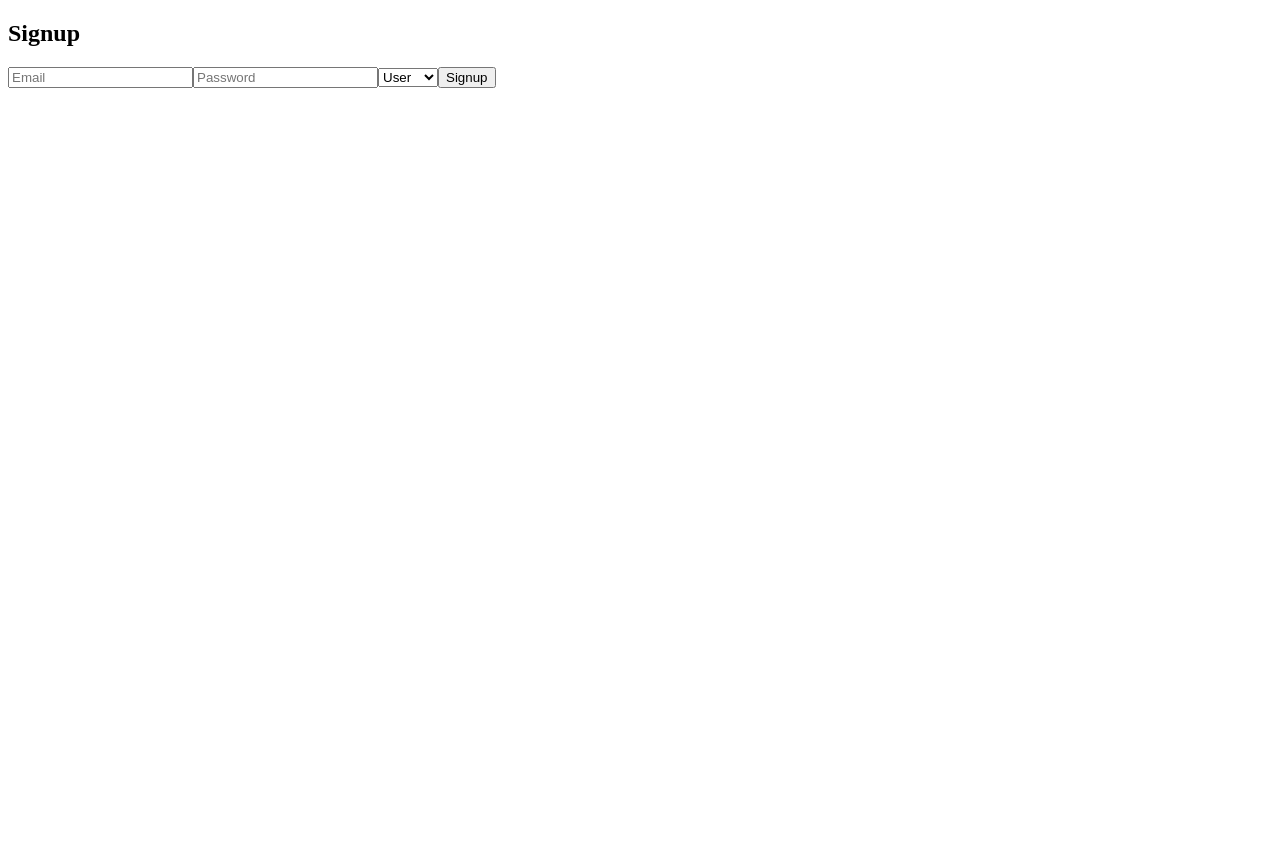
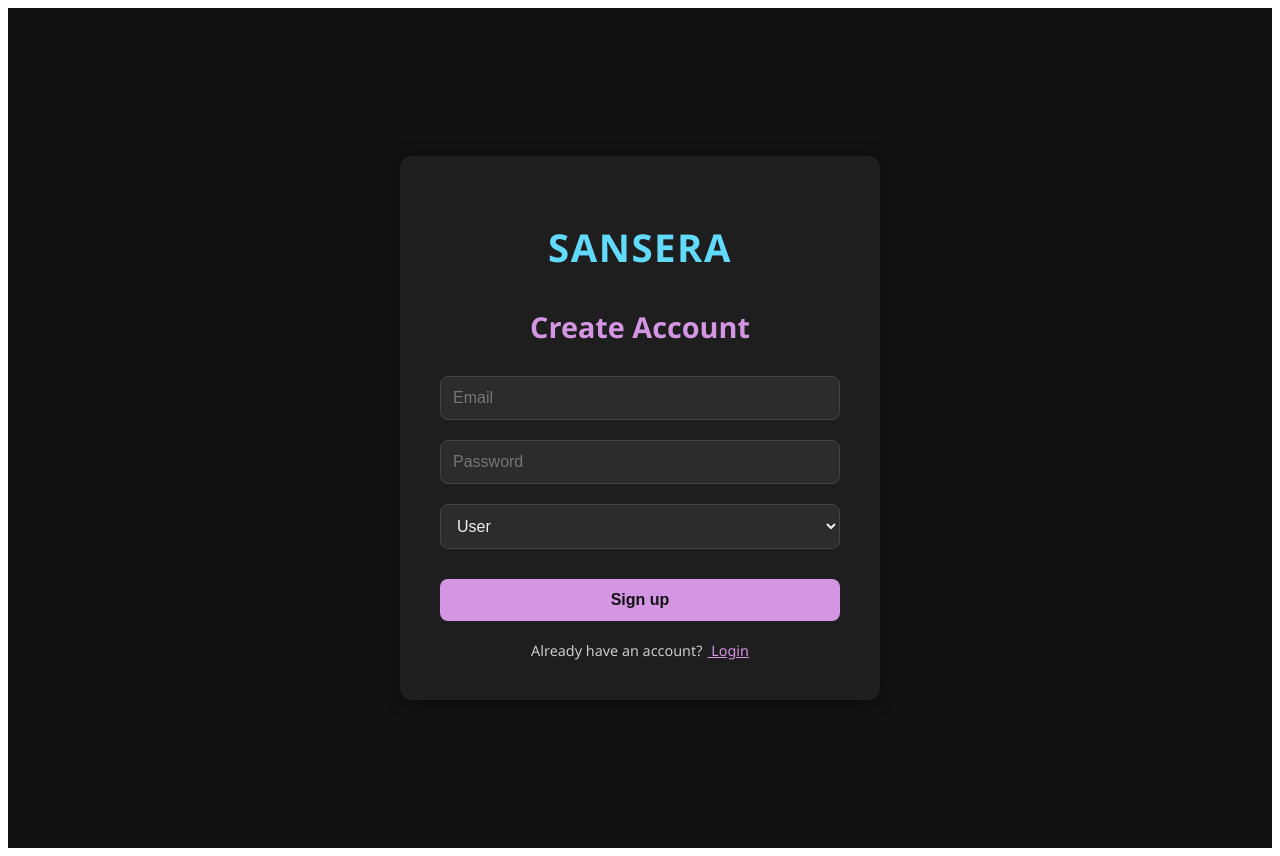
Before and after one commit to yashithalrao/newfinal, a React (Vite) app in the folder frontend/: page /signup in a window 1280 px wide. Before the commit the page ends 800 px from the top, so only its background shows below. Built offline with nearby package versions, Linux system fonts and the light colour scheme; no server answers.

Commit message:
Update Signup.jsx

```diff
--- a/frontend/src/pages/Signup.jsx
+++ b/frontend/src/pages/Signup.jsx
@@ -1,5 +1,5 @@
 import { useState } from 'react';
-import { useNavigate } from 'react-router-dom';
+import { useNavigate, Link } from 'react-router-dom';
 import api from '../api/axios';
 
 function Signup() {
@@ -20,17 +20,125 @@ function Signup() {
   };
 
   return (
-    <form onSubmit={handleSubmit}>
-      <h2>Signup</h2>
-      <input value={email} onChange={e => setEmail(e.target.value)} placeholder="Email" />
-      <input type="password" value={password} onChange={e => setPassword(e.target.value)} placeholder="Password" />
-      <select value={role} onChange={e => setRole(e.target.value)}>
-        <option value="user">User</option>
-        <option value="admin">Admin</option>
-      </select>
-      <button type="submit">Signup</button>
-    </form>
+    <div style={pageStyle}>
+      <form onSubmit={handleSubmit} style={formStyle}>
+        <h1 style={brandText}>SANSERA</h1>
+        <h2 style={titleStyle}>Create Account</h2>
+
+        <input
+          value={email}
+          onChange={e => setEmail(e.target.value)}
+          placeholder="Email"
+          style={inputStyle}
+          required
+        />
+
+        <input
+          type="password"
+          value={password}
+          onChange={e => setPassword(e.target.value)}
+          placeholder="Password"
+          style={inputStyle}
+          required
+        />
+
+        <select
+          value={role}
+          onChange={e => setRole(e.target.value)}
+          style={selectStyle}
+        >
+          <option value="user">User</option>
+          <option value="admin">Admin</option>
+        </select>
+
+        <button type="submit" style={buttonStyle}>Sign up</button>
+
+        <div style={loginPrompt}>
+          Already have an account?
+          <Link to="/login" style={loginLink}> Login</Link>
+        </div>
+      </form>
+    </div>
   );
 }
 
 export default Signup;
+
+const pageStyle = {
+  backgroundColor: '#121212',
+  minHeight: '100vh',
+  display: 'flex',
+  alignItems: 'center',
+  justifyContent: 'center',
+  fontFamily: 'Segoe UI, sans-serif',
+  color: '#fff',
+  padding: '20px'
+};
+
+const formStyle = {
+  backgroundColor: '#1e1e1e',
+  padding: '40px',
+  borderRadius: '12px',
+  boxShadow: '0 2px 15px rgba(0, 0, 0, 0.5)',
+  display: 'flex',
+  flexDirection: 'column',
+  width: '100%',
+  maxWidth: '400px'
+};
+
+const brandText = {
+  fontSize: '2.4rem',
+  fontWeight: 'bold',
+  color: '#61dafb',
+  letterSpacing: '1.5px',
+  textAlign: 'center',
+  marginBottom: '10px'
+};
+
+const titleStyle = {
+  textAlign: 'center',
+  marginBottom: '30px',
+  color: 'rgba(212, 149, 227, 1)',
+  fontSize: '1.8rem'
+};
+
+const inputStyle = {
+  backgroundColor: '#2c2c2c',
+  color: '#f0f0f0',
+  border: '1px solid #444',
+  borderRadius: '8px',
+  padding: '12px',
+  marginBottom: '20px',
+  fontSize: '1rem'
+};
+
+const selectStyle = {
+  ...inputStyle,
+  backgroundColor: '#2c2c2c'
+};
+
+const buttonStyle = {
+  backgroundColor: 'rgba(212, 149, 227, 1)',
+  color: '#121212',
+  padding: '12px',
+  border: 'none',
+  borderRadius: '8px',
+  fontWeight: 'bold',
+  cursor: 'pointer',
+  fontSize: '1rem',
+  marginTop: '10px'
+};
+
+const loginPrompt = {
+  marginTop: '20px',
+  textAlign: 'center',
+  fontSize: '0.9rem',
+  color: '#ccc'
+};
+
+const loginLink = {
+  color: 'rgba(212, 149, 227, 1)',
+  marginLeft: '5px',
+  textDecoration: 'underline',
+  cursor: 'pointer'
+};
```
